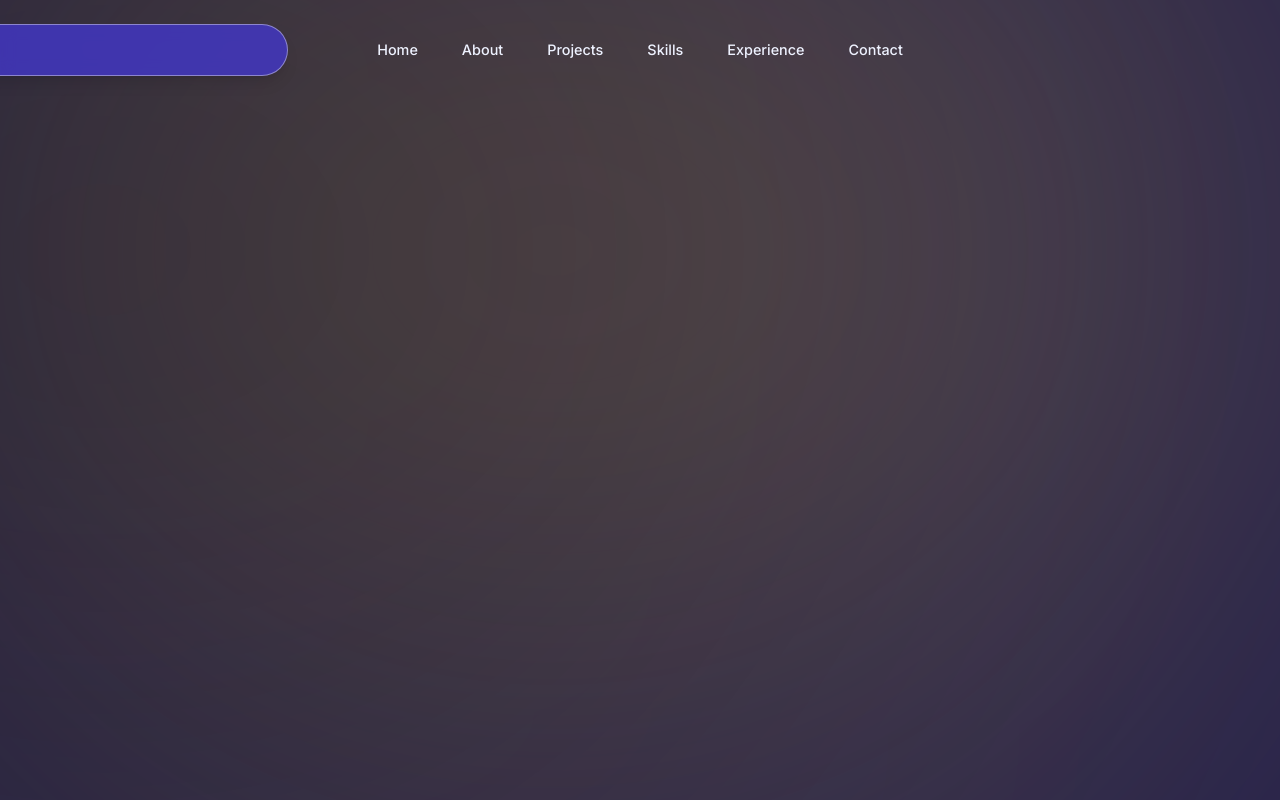
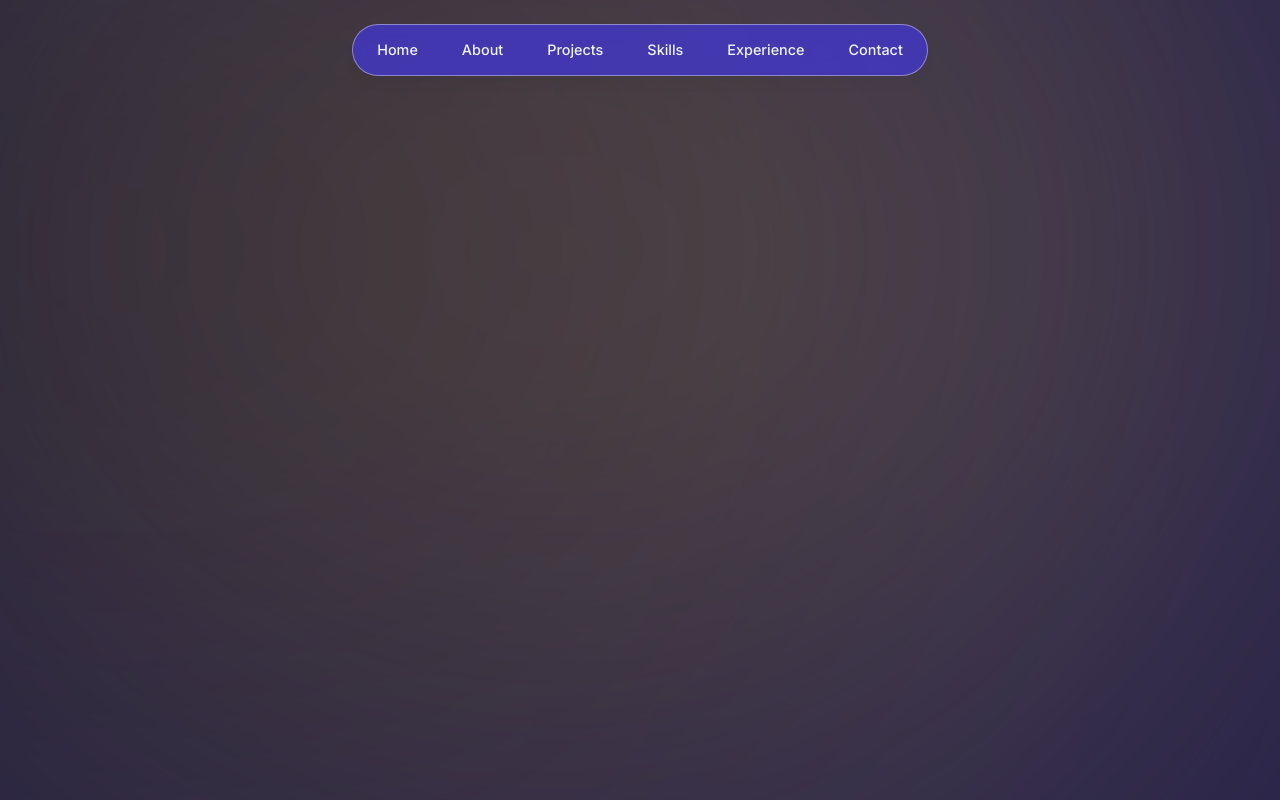
Before and after one commit to Frango113/portfolio, a Next.js app: page / in a window 1280 px wide. Shown: the top 800 px of the page. Built offline with nearby package versions, Linux system fonts and the light colour scheme.

Commit message:
fixed navbar prop

```diff
--- a/components/header.tsx
+++ b/components/header.tsx
@@ -7,12 +7,13 @@ import Link from "next/link";
 
 export default function Header(){
     return <header className="z-[999] relative">
-        <motion.div className="fixed top-0 left 1/2 translate-x-1/2 h-[-4.5rem] w-full
+        <motion.div className="fixed top-0 left-1/2 translate-x-1/2 h-[-4.5rem] w-full
         rounded-none border border-white border-opacity-40
-         bg-indigo-700 bg-opacity-80 shadow-lg shadow-balck/[0.03]
+         bg-indigo-700 bg-opacity-80 shadow-lg shadow-black/[0.03]
          backdrop-blur-[0.5rem] sm:top-6 sm:h-[3.25rem] sm:w-[36rem] sm:rounded-full "
          initial={{y: -100, x:"-50%", opacity: 0}}
-         animate={{y:0, x:"-50%", opacity: 1}}></motion.div>
+         animate={{y:0, x:"-50%", opacity: 1}}>
+</motion.div>
          <motion.div>
             <nav className=" flex fixed top-[0.15rem] left-1/2 h-12 -translate-x-1/2 py-2 sm:top-[1.7rem] sm:h-[initial] sm:py-0">
                 <ul className="flex w-[22rem] flex-wrap
```
